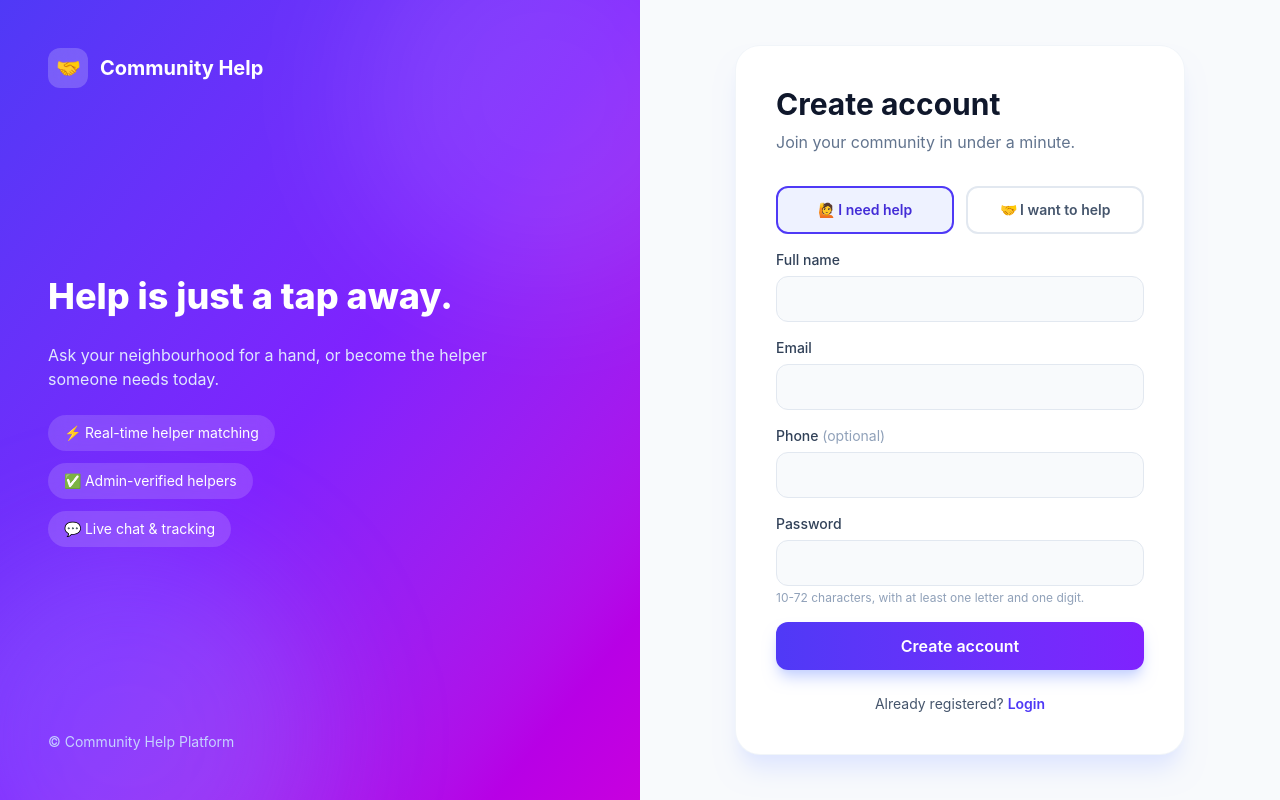
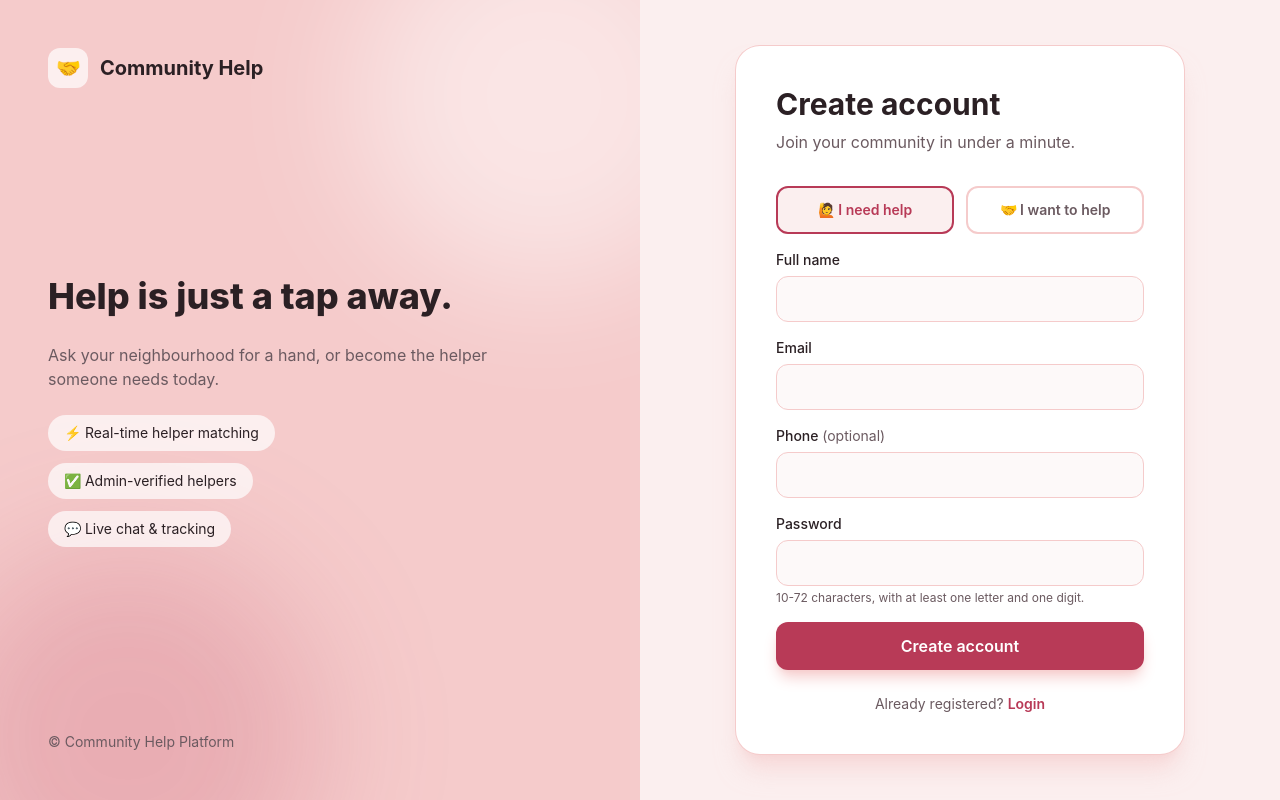
Before and after one commit to iamaniket-python/Real-Time-Community, a React (Vite) app in the folder frontend/client/: page /register in a window 1280 px wide. Built offline with nearby package versions, Linux system fonts and the light colour scheme; no server answers.

Commit message:
impoving ui"

```diff
--- a/frontend/client/src/pages/Authentication/RegisterPage.jsx
+++ b/frontend/client/src/pages/Authentication/RegisterPage.jsx
@@ -4,7 +4,7 @@ import { useAuth } from '../../context/auth-context';
 import { roleHome } from '../../routes/rolehome';
 import AuthLayout from '../../components/AuthLayout';
 
-const input = 'mt-1.5 w-full rounded-xl border border-slate-200 bg-slate-50 px-4 py-3 text-slate-900 outline-none transition focus:border-indigo-500 focus:bg-white focus:ring-4 focus:ring-indigo-100';
+const input = 'mt-1.5 w-full rounded-xl border border-petal bg-blush/40 px-4 py-3 text-ink outline-none transition placeholder:text-ink-soft/60 focus:border-rosewood focus:bg-white focus:ring-4 focus:ring-petal';
 const roles = [['USER', '🙋 I need help'], ['HELPER', '🤝 I want to help']];
 
 export default function RegisterPage() {
@@ -33,36 +33,36 @@ export default function RegisterPage() {
   };
 
   return (
-    <AuthLayout title="Create account" subtitle="Join your community in under a minute.">
+    <AuthLayout variant="user" title="Create account" subtitle="Join your community in under a minute.">
       <form onSubmit={submit} className="space-y-4">
         <div className="grid grid-cols-2 gap-3">
           {roles.map(([v, label]) => (
             <button key={v} type="button" onClick={() => setForm({ ...form, role: v })}
-              className={`rounded-xl border-2 px-3 py-3 text-sm font-semibold transition ${form.role === v ? 'border-indigo-600 bg-indigo-50 text-indigo-700' : 'border-slate-200 text-slate-600 hover:border-indigo-300'}`}>
+              className={`rounded-xl border-2 px-3 py-3 text-sm font-semibold transition ${form.role === v ? 'border-rosewood bg-blush text-rosewood' : 'border-petal text-ink-soft hover:border-rosewood/60'}`}>
               {label}
             </button>
           ))}
         </div>
-        <label className="block text-sm font-medium text-slate-700">Full name
+        <label className="block text-sm font-medium text-ink">Full name
           <input className={input} autoComplete="name" value={form.name} onChange={set('name')} required />
         </label>
-        <label className="block text-sm font-medium text-slate-700">Email
+        <label className="block text-sm font-medium text-ink">Email
           <input className={input} type="email" autoComplete="email" value={form.email} onChange={set('email')} required />
         </label>
-        <label className="block text-sm font-medium text-slate-700">Phone <span className="font-normal text-slate-400">(optional)</span>
+        <label className="block text-sm font-medium text-ink">Phone <span className="font-normal text-ink-soft">(optional)</span>
           <input className={input} type="tel" autoComplete="tel" value={form.phone} onChange={set('phone')} />
         </label>
-        <label className="block text-sm font-medium text-slate-700">Password
+        <label className="block text-sm font-medium text-ink">Password
           <input className={input} type="password" autoComplete="new-password" minLength={10} maxLength={72} value={form.password} onChange={set('password')} required />
-          <span className="mt-1 block text-xs font-normal text-slate-400">10-72 characters, with at least one letter and one digit.</span>
+          <span className="mt-1 block text-xs font-normal text-ink-soft">10-72 characters, with at least one letter and one digit.</span>
         </label>
         {error && <p role="alert" className="rounded-xl border border-red-200 bg-red-50 px-4 py-3 text-sm text-red-700">{error}</p>}
-        <button disabled={busy} className="flex w-full items-center justify-center gap-2 rounded-xl bg-gradient-to-r from-indigo-600 to-violet-600 py-3 font-semibold text-white shadow-lg shadow-indigo-200 transition hover:brightness-110 disabled:opacity-60">
+        <button disabled={busy} className="flex w-full items-center justify-center gap-2 rounded-xl bg-rosewood py-3 font-semibold text-white shadow-lg shadow-petal transition hover:bg-rosewood-dark disabled:opacity-60">
           {busy && <span className="h-4 w-4 animate-spin rounded-full border-2 border-white/40 border-t-white" />}
           {busy ? 'Creating account...' : 'Create account'}
         </button>
       </form>
-      <p className="mt-6 text-center text-sm text-slate-600">Already registered? <Link to="/login" className="font-semibold text-indigo-600 hover:underline">Login</Link></p>
+      <p className="mt-6 text-center text-sm text-ink-soft">Already registered? <Link to="/login" className="font-semibold text-rosewood hover:underline">Login</Link></p>
     </AuthLayout>
   );
 }
```
